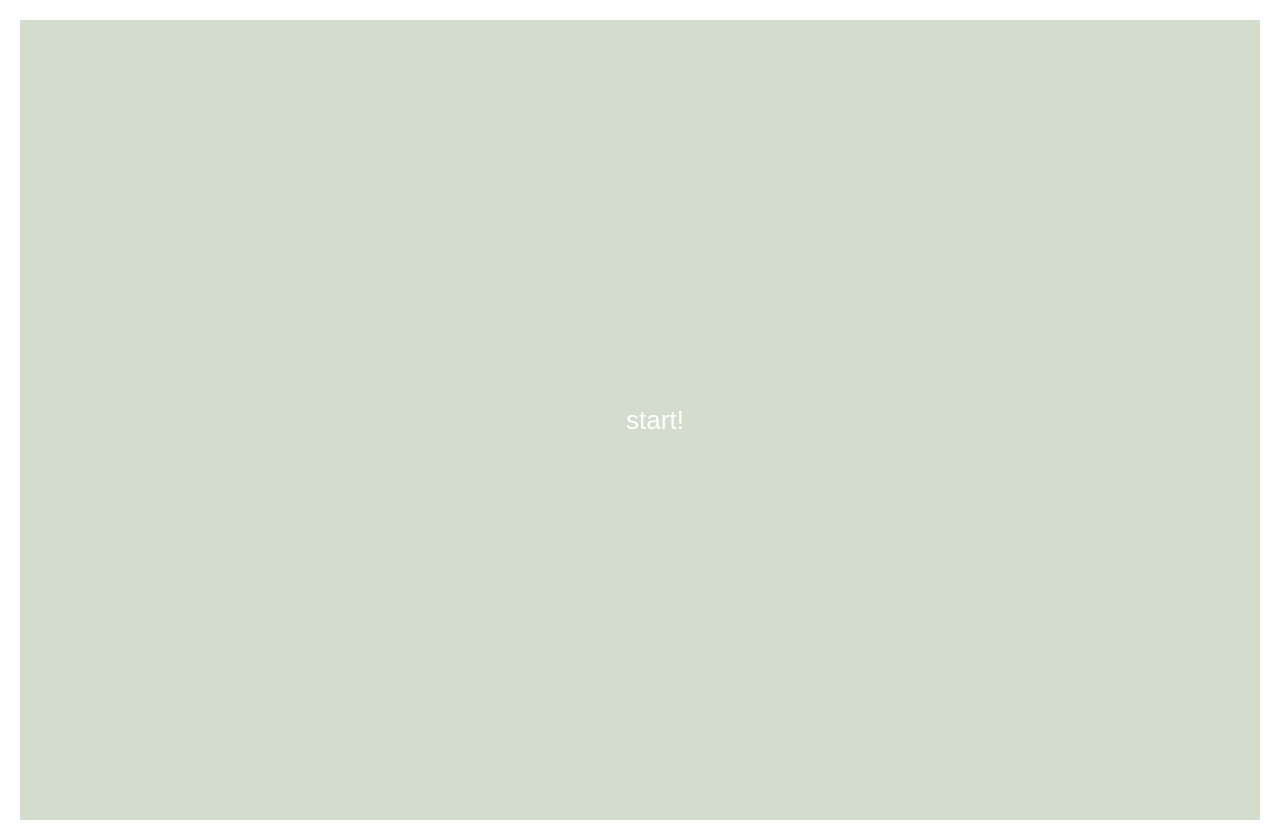
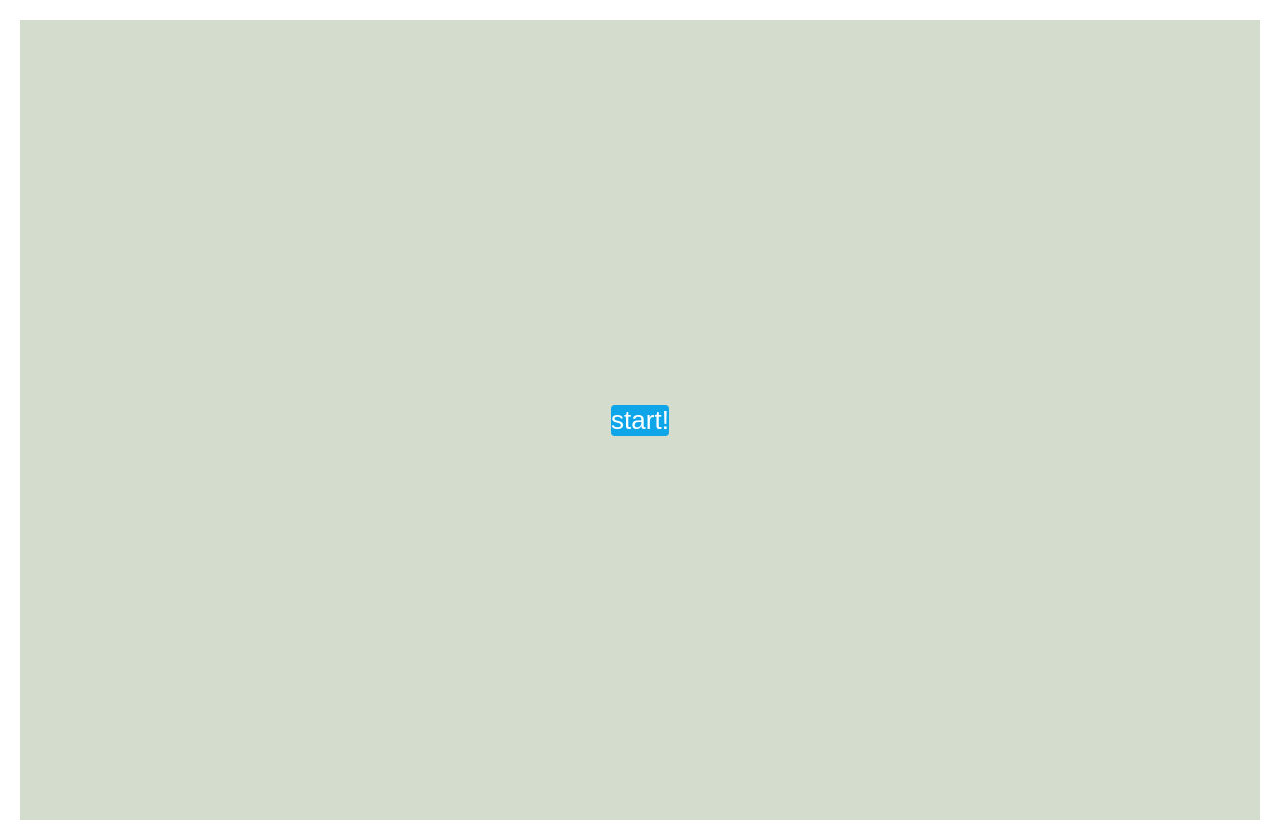
Before and after one commit to harukei-tech/sample_hyakunin_isshu, a React (Create React App) app: page / in a window 1280 px wide. Built offline with nearby package versions, Linux system fonts and the light colour scheme.

Commit message:
feat: ゲーム終了後、初期画面へ移動するためのボタンを設置

```diff
--- a/src/components/game/game.tsx
+++ b/src/components/game/game.tsx
@@ -89,11 +89,18 @@ class Game extends React.Component<{}, GameState>{
     }
 
     endGame() {
-        console.log("ended")
         this.setState({
             scene: 'END',
             point: this.state.point,
             shuffledIdList: this.state.shuffledIdList,
+        })
+    }
+    resetGame() {
+        const shuffledIdList = this.getRandomIds(this.totalCard)
+        this.setState({
+            scene: 'START',
+            point: 0,
+            shuffledIdList: shuffledIdList,
         })
     }
 
@@ -101,16 +108,20 @@ class Game extends React.Component<{}, GameState>{
         switch (this.state.scene) {
             case 'START':
                 return (
-                    <div>
-                        <ol><button onClick={() => this.startGame()}>start!</button></ol>
+                    <div className='rounded bg-sky-500'>
+                        <button onClick={() => this.startGame()}>start!</button>
                     </div>
                 )
             case 'IN_GAME':
             case 'END':
-                let board
+                let board, resetButton
                 if(this.state.scene === 'IN_GAME') {
                     board =  <div className="game-board">
                         <Board endGame={() => this.endGame()} correctAnswer={() => this.increasePoint()} wrongAnswer={() => this.decreasePoint()} shuffledIdList={this.state.shuffledIdList} />
+                    </div>
+                } else {
+                    resetButton = <div className='rounded bg-sky-500'>
+                        <button onClick={() => this.resetGame()}>restart!</button>
                     </div>
                 }
                     return (
@@ -120,6 +131,7 @@ class Game extends React.Component<{}, GameState>{
                             <Timer stop={this.state.scene === 'END'}></Timer>
                         </div>
                         {board}
+                        {resetButton}
                     </div>
                 )
             default:
```
Also changed, not shown: 11 other files (tests, documents, lock files or other folders).
